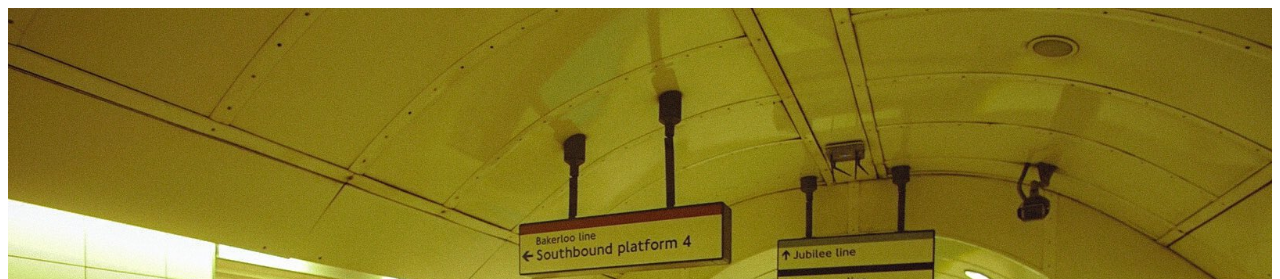
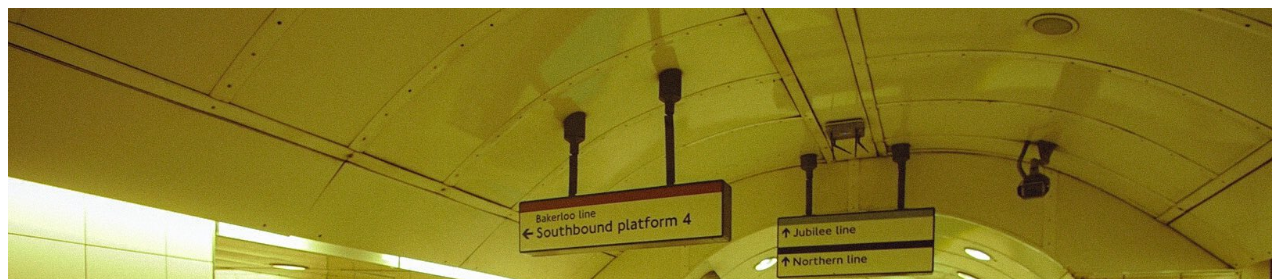
Before and after one commit to tomasfrancizco/14-de-agosto-new, a Gatsby site: page / in a window 1280 px wide. Shown: the top 279 px of the page. Built offline with nearby package versions, Linux system fonts and the light colour scheme; Gatsby itself is replaced by a stand-in of ours.

Commit message:
styles: cover

```diff
--- a/src/components/Cover.js
+++ b/src/components/Cover.js
@@ -9,7 +9,10 @@
             src="../images/temp_cover.jpeg"
             alt="Cover Image"
             placeholder="blurred"
-            layout="fullWidth"
+            loading='lazy'
+            aspectRatio={3 / 2} // Adjust this as needed
+            style={{ maxHeight: '1200px',  }}
+            imgStyle={{ objectFit: 'cover', objectPosition: 'center' }}
           />
           <div className="cover-content">
               <h1>{title}</h1>
--- a/src/styles/Cover.css
+++ b/src/styles/Cover.css
@@ -1,9 +1,15 @@
 /* src/components/Cover.css */
 .cover-container {
   height: 100vh;
+  max-height: 1200px;
   position: relative;
   text-align: center;
   color: white;
+  overflow: hidden;
+}
+
+.gatsby-image-wrapper {
+  height: 100%;
 }
 
 .cover-image {
--- a/src/styles/global.css
+++ b/src/styles/global.css
@@ -1,3 +1,7 @@
+* {
+  font-family: system-ui, -apple-system, BlinkMacSystemFont, 'Segoe UI', Roboto, Oxygen, Ubuntu, Cantarell, 'Open Sans', 'Helvetica Neue', sans-serif;
+}
+
 .cards-section {
   display: flex;
   justify-content: center;
```
